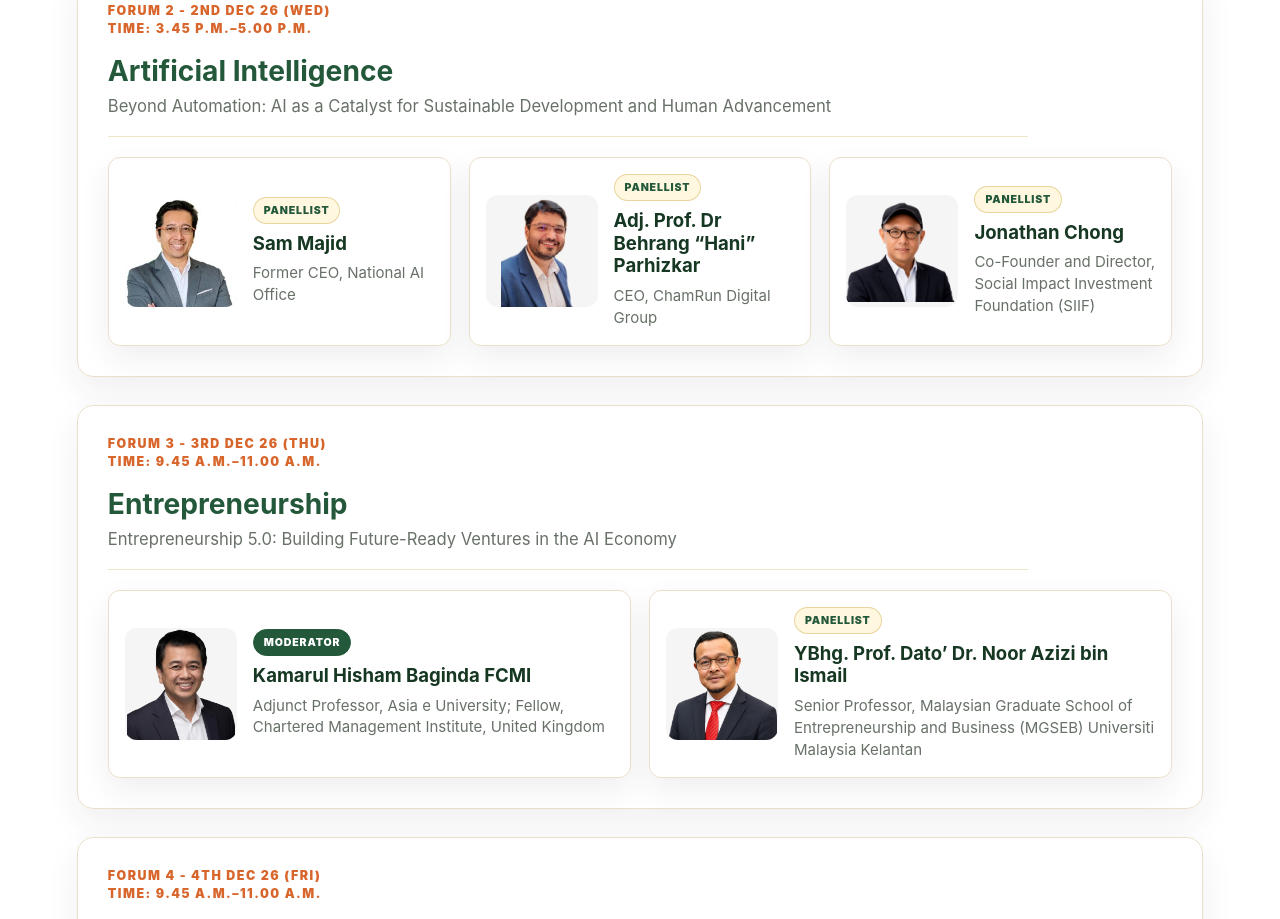
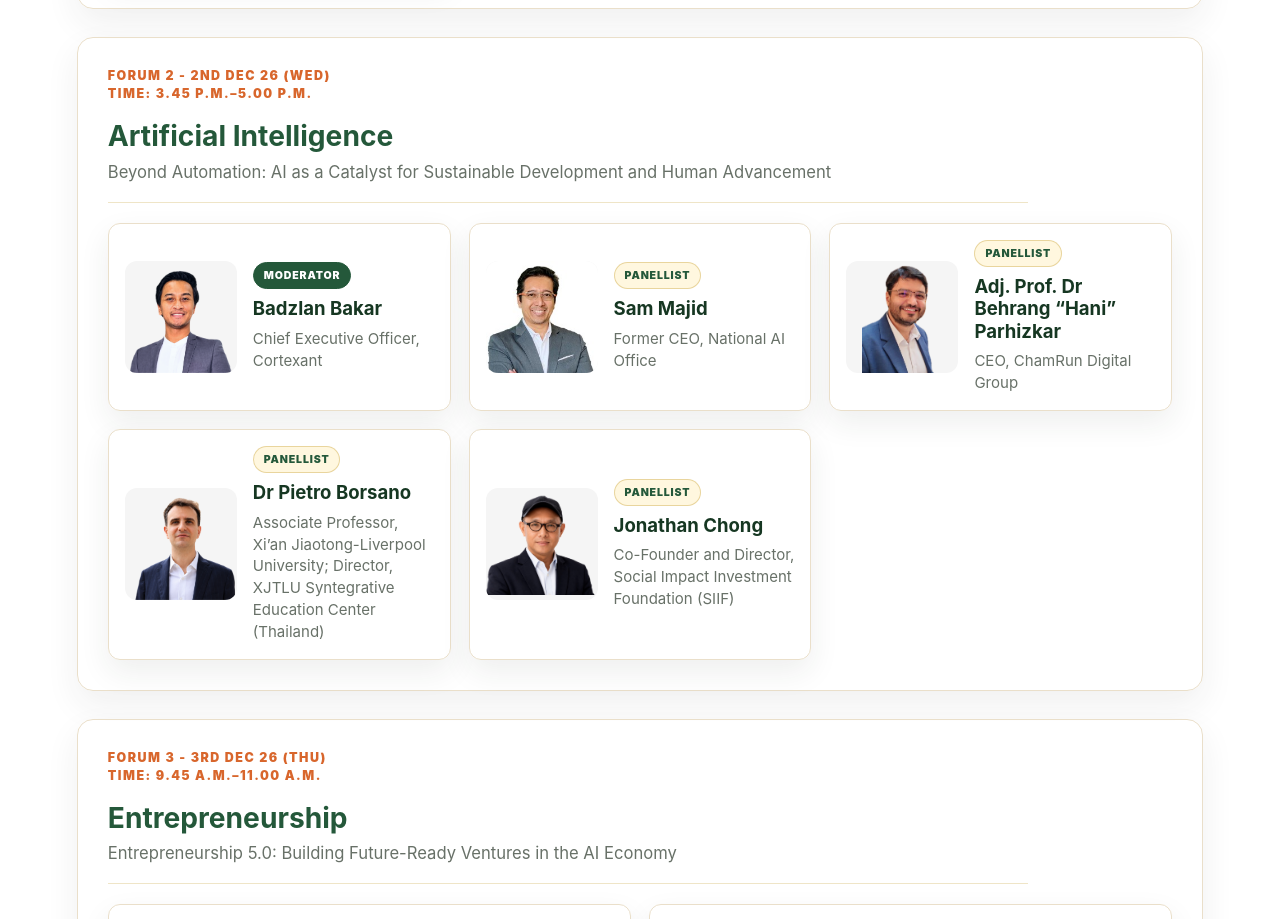
Before and after one commit to Aisedconference/AisedConference, a website: page speakers.html in a window 1280 px wide. Shown: the part 2928-3847 px from the top of the page. Drawn offline with Linux system fonts and the light colour scheme.

Commit message:
Add Forum 2 moderator and panellist

```diff
--- a/speakers.html
+++ b/speakers.html
@@ -87,9 +87,9 @@
           <div class="committee-profile-copy">
             <span class="speaker-role">Keynote Speaker</span>
             <strong>Prof Dato’ Dr Ansary Ahmed</strong>
-            <a class="speaker-session-link" href="programme.html#keynote-session-3">Keynote Session 3</a>
-            <span class="speaker-session-date">3 Dec 26 (Thu) · 9.00 a.m.–9.45 a.m.</span>
-            <p class="speaker-session-title">Building Resilient Innovation Ecosystems in the AI Economy</p>
+            <a class="speaker-session-link" href="programme.html#keynote-session-2">Keynote Session 2</a>
+            <span class="speaker-session-date">2 Dec 26 (Wed) · 2.00 p.m.–3.15 p.m.</span>
+            <p class="speaker-session-title">The New Global Leadership Imperative: Entrepreneurship, Diplomacy and Collaboration in an AI-Driven Era</p>
             <p>Founder President, Asia e University</p>
           </div>
         </article>
@@ -164,6 +164,14 @@
           <p>Beyond Automation: AI as a Catalyst for Sustainable Development and Human Advancement</p>
         </div>
         <div class="speaker-agenda-grid forum-speaker-row">
+          <article class="committee-profile-card speaker-agenda-card moderator-card">
+            <div class="committee-portrait"><img src="assets/badzlan-bakar-speaker.png" alt="Badzlan Bakar"></div>
+            <div class="committee-profile-copy">
+              <span class="speaker-role">Moderator</span>
+              <strong>Badzlan Bakar</strong>
+              <p>Chief Executive Officer, Cortexant</p>
+            </div>
+          </article>
           <article class="committee-profile-card speaker-agenda-card">
             <div class="committee-portrait"><img src="assets/sam-majid-speaker.jpg" alt="Sam Majid"></div>
             <div class="committee-profile-copy">
@@ -178,6 +186,14 @@
               <span class="speaker-role">Panellist</span>
               <strong>Adj. Prof. Dr Behrang “Hani” Parhizkar</strong>
               <p>CEO, ChamRun Digital Group</p>
+            </div>
+          </article>
+          <article class="committee-profile-card speaker-agenda-card">
+            <div class="committee-portrait"><img src="assets/pietro-borsano-speaker.png" alt="Dr Pietro Borsano"></div>
+            <div class="committee-profile-copy">
+              <span class="speaker-role">Panellist</span>
+              <strong>Dr Pietro Borsano</strong>
+              <p>Associate Professor, Xi’an Jiaotong-Liverpool University; Director, XJTLU Syntegrative Education Center (Thailand)</p>
             </div>
           </article>
           <article class="committee-profile-card speaker-agenda-card">
@@ -199,10 +215,10 @@
         </div>
         <div class="speaker-agenda-grid forum-speaker-row">
           <article class="committee-profile-card speaker-agenda-card moderator-card">
-            <div class="committee-portrait"><img src="assets/Committee/Kamarul Hisham Baginda.png" alt="Kamarul Hisham Baginda FCMI"></div>
+            <div class="committee-portrait"><img src="assets/Committee/Kamarul Hisham Baginda.png" alt="Kamarul Hisham Baginda"></div>
             <div class="committee-profile-copy">
               <span class="speaker-role">Moderator</span>
-              <strong>Kamarul Hisham Baginda FCMI</strong>
+              <strong>Kamarul Hisham Baginda</strong>
               <p>Adjunct Professor, Asia e University; Fellow, Chartered Management Institute, United Kingdom</p>
             </div>
           </article>
```
Also changed, not shown: programme.html (+1 -1 lines), tests/programme-schedule.test.js (+1 -0 lines), tests/speaker-portraits.test.js (+18 -11 lines), assets/badzlan-bakar-speaker.png (added), assets/pietro-borsano-speaker.png (added).
